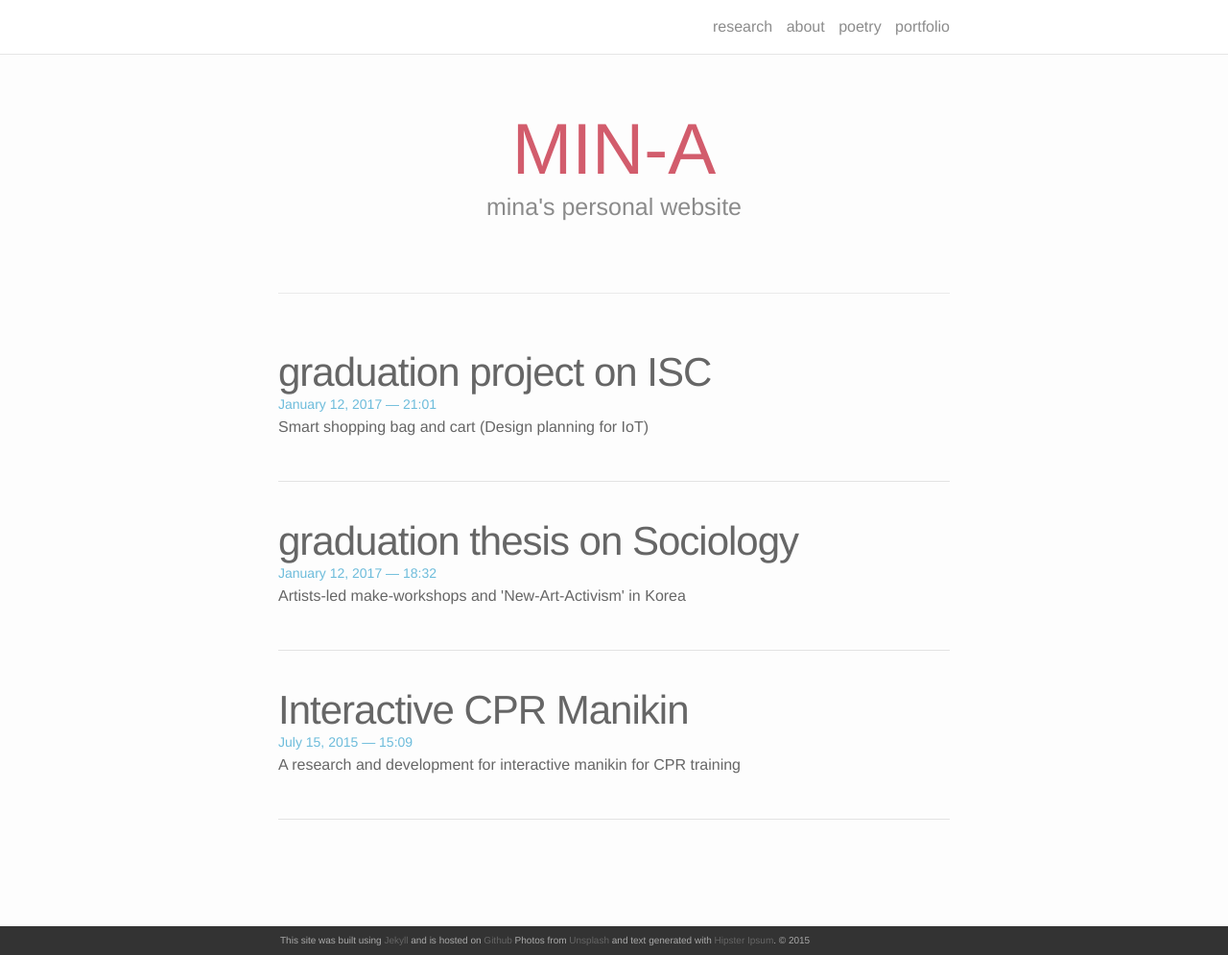
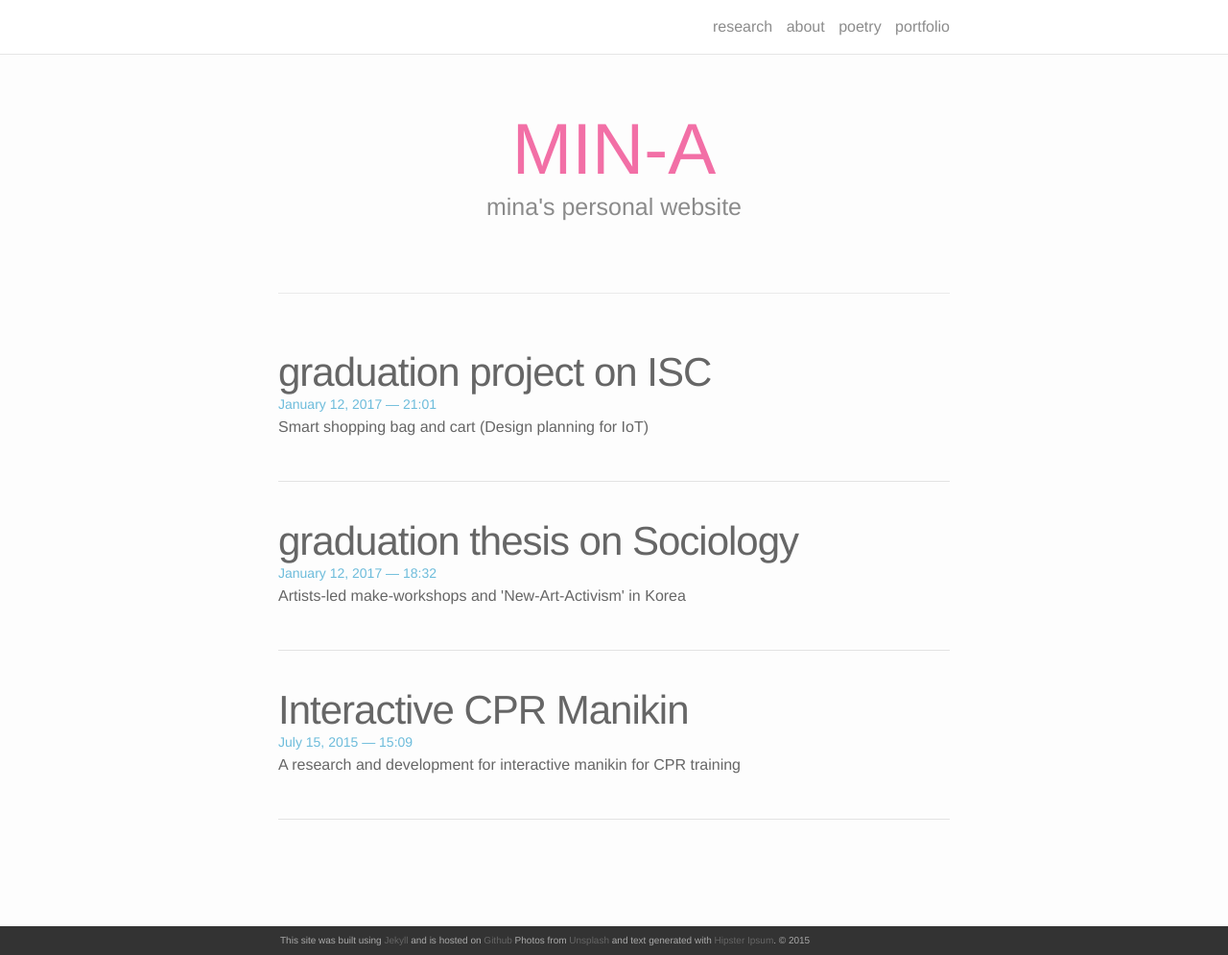
Before and after one commit to lucid2713/lucid2713.github.io, a Jekyll site: the page built from index.html, in a window 1280 px wide and 995 px high. Shown: the whole window at 96% size. Built offline with Jekyll 4.4.1, drawn with Linux system fonts in a browser that asks for light colours; nearby versions of some CDN libraries; the list of posts is cut into pages by our own code.

Commit message:
Update _base.scss

```diff
--- a/_sass/_base.scss
+++ b/_sass/_base.scss
@@ -24,7 +24,7 @@ $caption_font_size: 12px;
 $caption_color: #aaa;
 
 /* COLORS  */
-$red:  #c4273c;
+$red:  #EF4089;
 $orange: #F29105;
 $blue: #003EBF;
 $green: #11D68B;
```
